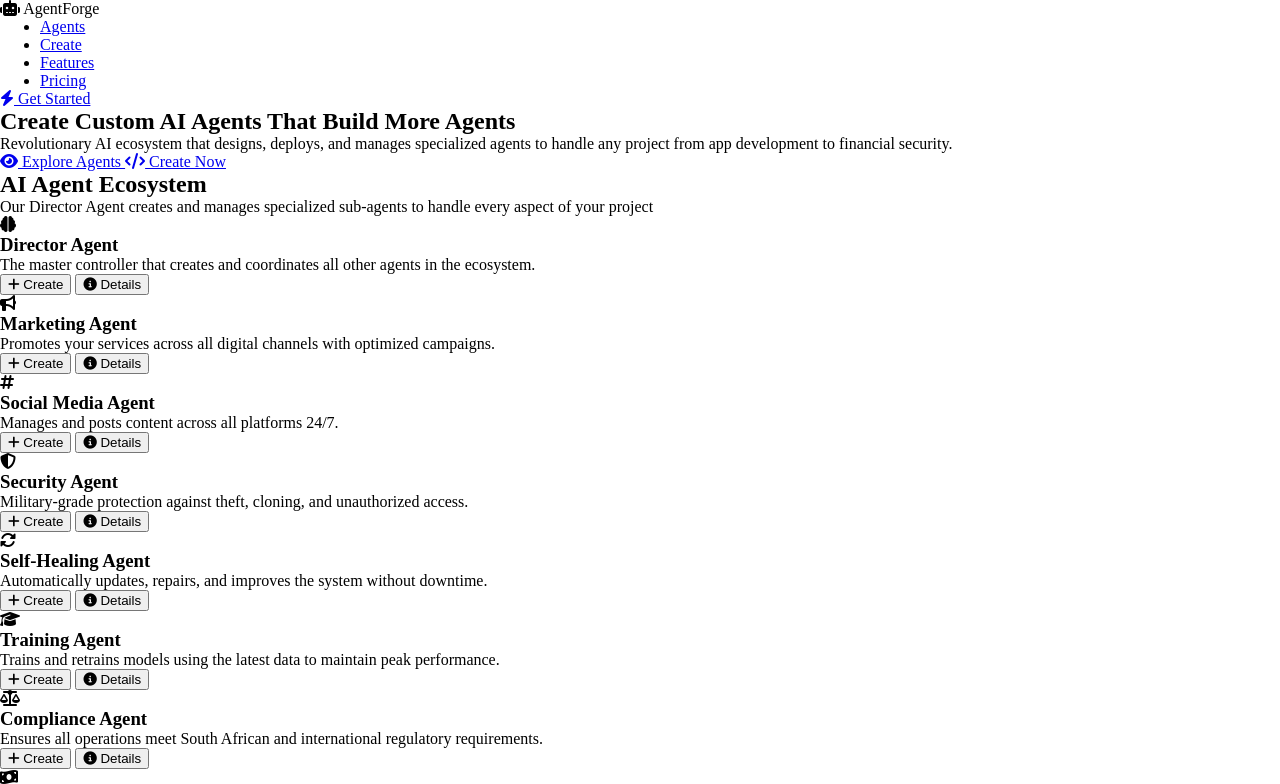
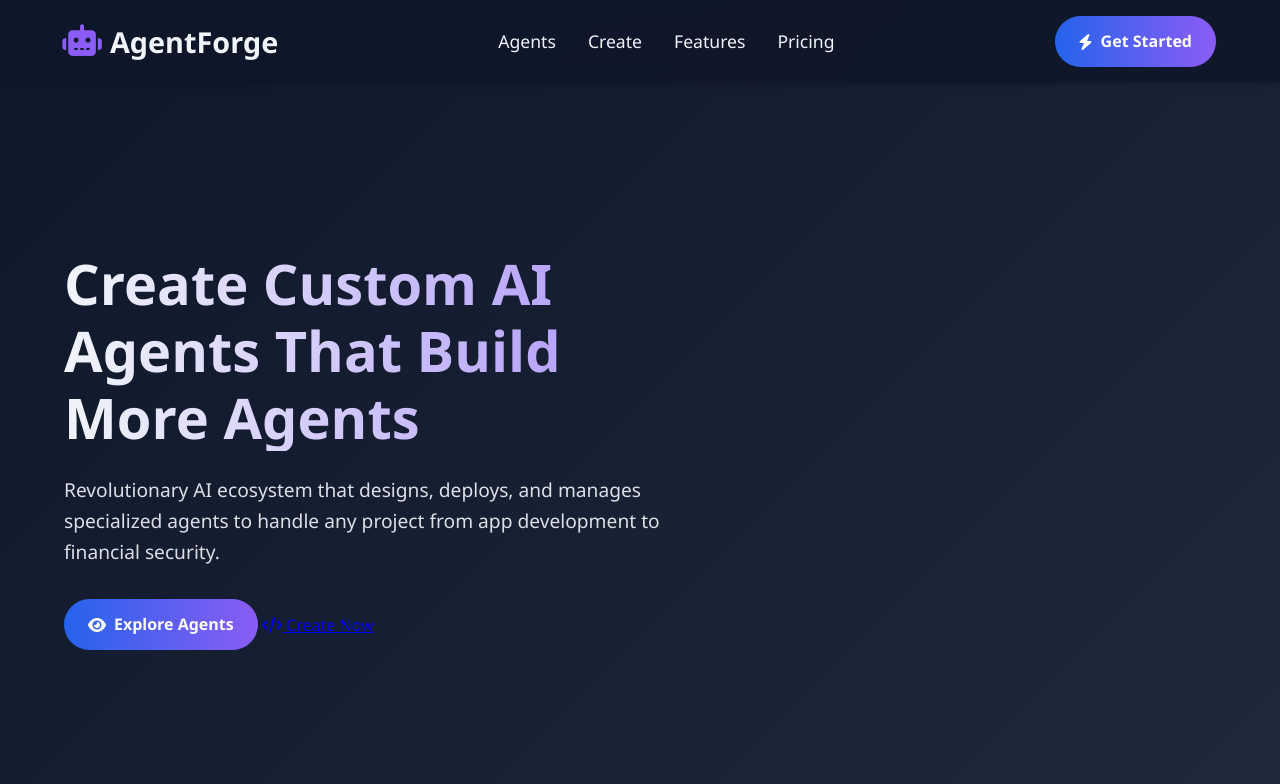
Before and after one commit to cgartco6/AgentForge, a plain HTML site: page frontend/index.html in a window 1280 px wide. Shown: the top 784 px of the page. Drawn offline with Linux system fonts and the light colour scheme.

Commit message:
Update style.css

```diff
--- a/frontend/style.css
+++ b/frontend/style.css
@@ -17,3 +17,135 @@
 
 * {
     margin: 0;
+    padding: 0;
+    box-sizing: border-box;
+    font-family: 'Segoe UI', Tahoma, Geneva, Verdana, sans-serif;
+}
+
+body {
+    background: linear-gradient(135deg, #0f172a 0%, #1e293b 100%);
+    color: var(--light);
+    line-height: 1.6;
+    overflow-x: hidden;
+    min-height: 100vh;
+    background-attachment: fixed;
+}
+
+header {
+    background: rgba(15, 23, 42, 0.9);
+    backdrop-filter: blur(10px);
+    position: fixed;
+    width: 100%;
+    z-index: 1000;
+    padding: 1rem 5%;
+    display: flex;
+    justify-content: space-between;
+    align-items: center;
+    box-shadow: 0 4px 6px rgba(0, 0, 0, 0.1);
+}
+
+.logo {
+    display: flex;
+    align-items: center;
+    gap: 10px;
+    font-size: 1.8rem;
+    font-weight: 700;
+    color: var(--light);
+}
+
+.logo i {
+    color: var(--accent);
+    animation: pulse 2s infinite;
+}
+
+@keyframes pulse {
+    0% { transform: scale(1); }
+    50% { transform: scale(1.1); }
+    100% { transform: scale(1); }
+}
+
+nav ul {
+    display: flex;
+    list-style: none;
+    gap: 2rem;
+}
+
+nav a {
+    color: var(--light);
+    text-decoration: none;
+    font-weight: 500;
+    transition: color 0.3s;
+    font-size: 1.1rem;
+    position: relative;
+}
+
+nav a::after {
+    content: '';
+    position: absolute;
+    bottom: -5px;
+    left: 0;
+    width: 0;
+    height: 2px;
+    background: var(--accent);
+    transition: width 0.3s;
+}
+
+nav a:hover::after {
+    width: 100%;
+}
+
+.cta-button {
+    background: linear-gradient(90deg, var(--primary), var(--accent));
+    color: white;
+    padding: 0.8rem 1.5rem;
+    border-radius: 50px;
+    text-decoration: none;
+    font-weight: 600;
+    transition: all 0.3s;
+    border: none;
+    cursor: pointer;
+    font-size: 1rem;
+    display: inline-flex;
+    align-items: center;
+    gap: 8px;
+}
+
+.cta-button:hover {
+    transform: translateY(-3px);
+    box-shadow: 0 10px 20px rgba(37, 99, 235, 0.3);
+}
+
+.hero {
+    min-height: 100vh;
+    display: flex;
+    align-items: center;
+    padding: 0 5%;
+    position: relative;
+    overflow: hidden;
+    padding-top: 80px;
+}
+
+.hero-content {
+    max-width: 650px;
+    z-index: 2;
+    padding-top: 20px;
+}
+
+.hero h1 {
+    font-size: 3.5rem;
+    margin-bottom: 1.5rem;
+    line-height: 1.2;
+    background: linear-gradient(90deg, var(--light), var(--accent-light));
+    -webkit-background-clip: text;
+    background-clip: text;
+    color: transparent;
+}
+
+.hero p {
+    font-size: 1.2rem;
+    margin-bottom: 2rem;
+    opacity: 0.9;
+    max-width: 600px;
+}
+
+.hero
```
